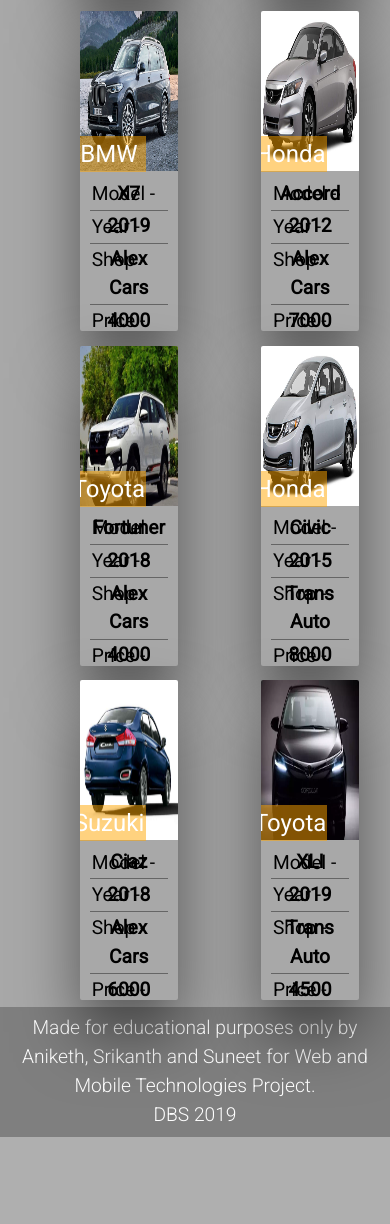
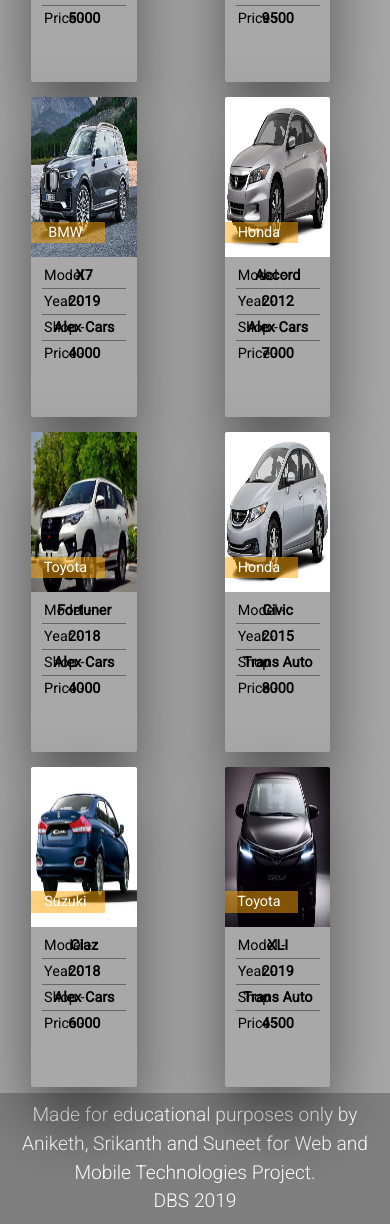
Before and after one commit to srikanthshileshpasam/caradvertsweb, a PHP site: page / in a window 390 px wide; the page is wider, and only the part inside the window is pictured. Shown: the part 895-2119 px from the top of that part. Before the commit the page ends 2032 px from the top of that part, so only its background shows below. Run offline with PHP 8.4, Linux system fonts and the light colour scheme.

Commit message:
response

```diff
--- a/Resources/css/responsive.css
+++ b/Resources/css/responsive.css
@@ -1,7 +1,8 @@
 @media only screen and (max-width: 1540px) {
 
   .nav-options{
-    padding-right: 10%;
+    padding-right: 5%;
+    padding-bottom: 1%;
   }
 
 }
@@ -15,35 +16,95 @@
     width:25rem;
     margin-left: 5rem;
   }
-
+}
 
   @media only screen and (max-width: 1250px) {
-
-    .cars-inventory h2 {
-      font-size: 400%;
-      padding-top: 15%;
-    }
-
     .nav-options{
       margin-left: -15%;
     }
-
 }
 
-@media only screen and (max-width: 1100px) {
-
-  .cars-inventory h2 {
-    font-size: 300%;
-    margin-top: 35%;
+@media only screen and (max-width: 1110px) {
+  .cars-list {
+    margin-top: -25%;
+    padding-top: 25%;
+  }
+  .cars-inventory{
+    margin-top: 10%;
+    margin-left: -4%
+  }
+  .content{
+    font-size: 1.5rem;
   }
 }
 
-@media only screen and (max-width: 920px) {
+@media only screen and (max-width: 995px) {
+  .cars-list {
+    margin-top: -35%;
+    padding-top: 35%;
+    margin-left: -3%;
+  }
 
-  .cars-inventory h2 {
-    font-size: 300%;
-    margin-top: 35%;
+  .content{
+    font-size: 1rem;
+  }
+  .cars-inventory{
+    margin-top: 15%;
   }
 
 
 }
+
+@media only screen and (max-width: 940px) {
+  .nav-options li a{
+    font-size: 0.1rem;
+  }
+  .cars-list {
+    margin-top: -40%;
+    padding-top: 40%;
+    margin-left: -4%;
+    padding-left: -2%;
+  }
+
+  .cars-inventory{
+    margin-top: 20%;
+  }
+
+  .car{
+    margin-right: 5%;
+    margin-left: 15%;
+  }
+
+  .search-feild{
+    width:20rem;
+    margin-left: 4rem;
+  }
+
+  .car-details ul p, .car-details ul li, .display h4{
+    font-size: 1rem;
+  }
+}
+
+@media only screen and (max-width: 860px) {
+  .cars-list {
+    margin-top: 10%;
+    padding-top: 10%;
+    margin-left: -4%;
+    padding-left: -2%;
+  }
+
+  .car-details ul p, .car-details ul li, .display h4{
+    font-size: 0.9rem;
+  }
+
+}
+
+@media only screen and (max-width: 780px) {
+  .cars-list {
+    margin-top: 10%;
+    padding-top: 10%;
+    margin-left: -4%;
+    padding-left: -2%;
+  }
+
+}
--- a/Resources/css/style.css
+++ b/Resources/css/style.css
@@ -130,7 +130,8 @@ nav {
   background-color: #a8a8a8;}
 
 .cars-list{
-  padding-top:5%;
+  margin-top: -15%;
+  padding-top: 15%;
 }
 
   .btn, .btn:link, .btn:visited {
--- a/index.html
+++ b/index.html
@@ -19,7 +19,6 @@
 		<div class="hero">
 			<ul class="nav-options anim">
 			 <li><a href="#">Sign Up / Sign In</a></li>
-			 <li><a href="#">Contact Us</a></li>
 		 </ul>
 		 <img src="Resources/css/img/logo.png" alt="Car Adverts logo" class="logo">
 	</div>
```
